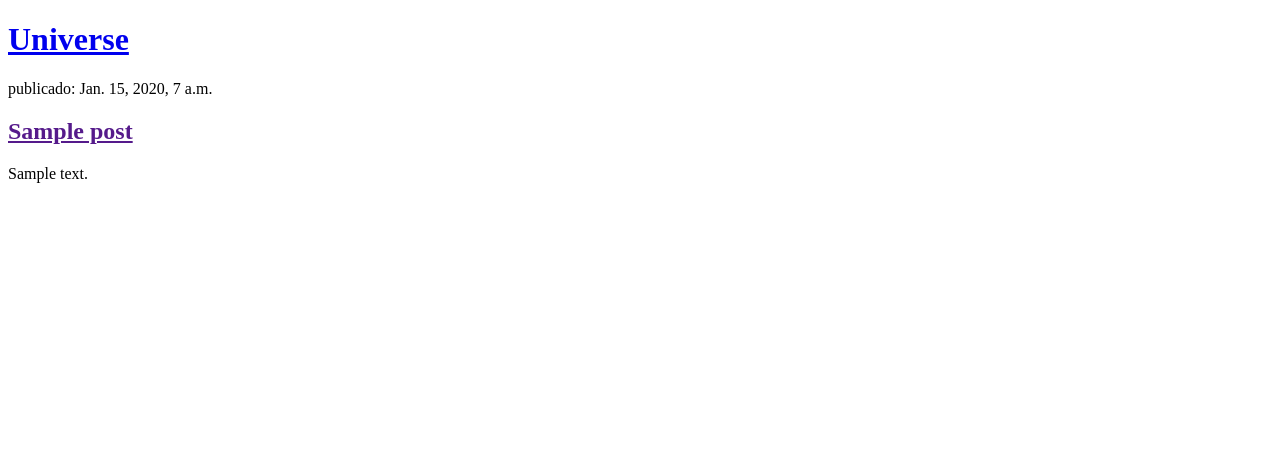
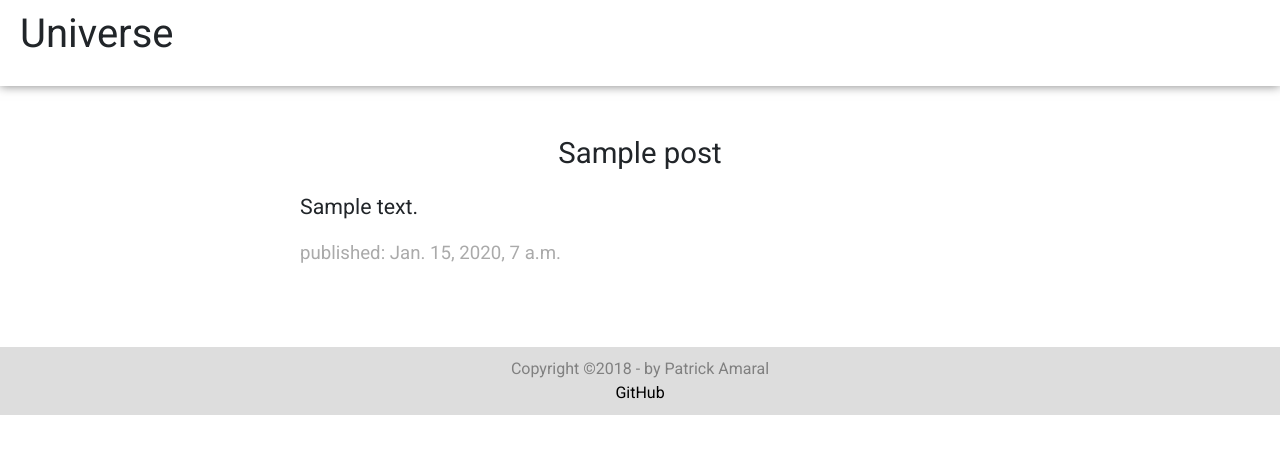
Before and after one commit to Phomint/TestDjango, a Django app: template blog/templates/blog/post_list.html in a window 1280 px wide. Shown: the top 454 px of the page. Run offline with Django 3.2, Linux system fonts and the light colour scheme; the template is opened without the code that fills it: values that come from a table or form of the project are taken from there, others are empty; tables that the repository leaves empty hold one stand-in row (values such as "Sample post"); some libraries are stand-ins or nearby versions.

Commit message:
Aplicando estilo para o site

```diff
--- /dev/null
+++ b/blog/static/css/blog.css
@@ -0,0 +1,62 @@
+ @charset "utf-8";
+ @import url(https://fonts.googleapis.com/css?family=Roboto);
+
+ body{
+          font-family: 'Roboto', sans-serif;
+	      background-color: #ffffff;
+	      width: auto;
+ }
+ p{
+          font-size: 16pt;
+	      margin-left: 200px;
+	      margin-right: 200px;
+
+ }
+
+ p#publish{
+          color: #aaaaaa;
+          font-size: 14pt;
+ }
+
+ div#corpo{
+          margin: 0px 100px 0px 100px;
+
+ }
+ div#interface{
+		  width: auto;
+		  background-color: #ffffff;
+		  margin:-10px 0px 0px 0px;
+		  box-shadow: 0px 0px 10px rgba(0,0,0,.5);
+		  padding: 20px;
+
+ }
+
+ header#cabecalho h2{
+	 padding: 40px;
+	 margin-top: 10px;
+	 margin-bottom : -20px;
+	 text-align: left;
+ }
+
+ article#post {
+	 width: auto;
+	 text-align : left;
+ }
+
+ article#post h2{
+	  font-size : 22pt;
+	  text-align: center;
+ }
+ /*RODAPE*/
+ footer#rodape p{
+    color: gray;
+	text-align: center;
+    background-color: #dddddd;
+	font-size: 16px;
+	padding: 10px;
+	margin: 80px -30px -30px -30px;
+ }
+
+ footer#rodape a{
+    color: black;
+ }
--- a/blog/templates/blog/post_list.html
+++ b/blog/templates/blog/post_list.html
@@ -1,19 +1,36 @@
 <!DOCTYPE html>
-<html lang="br">
+{% load staticfiles %}
+<html lang="pt-br">
 <head>
+    <link rel="stylesheet" href="https://stackpath.bootstrapcdn.com/bootstrap/4.1.1/css/bootstrap.min.css" integrity="sha384-WskhaSGFgHYWDcbwN70/dfYBj47jz9qbsMId/iRN3ewGhXQFZCSftd1LZCfmhktB" crossorigin="anonymous">
+    <link rel="stylesheet" href="{% static 'css/blog.css' %}">
     <meta charset="UTF-8">
     <title>The Universe</title>
-    <h1><a href="/">Universe</a></h1>
 </head>
-<body>
-{% for post in posts %}
-<div>
-    <p>publicado: {{ post.published_date }}</p>
-    <h2><a href=""> {{ post.title}} </a></h2>
-    <p>{{ post.text|linebreaksbr}}</p>
 
+<div id="interface">
+    <h1>Universe</h1>
 </div>
-{% endfor %}
+<div id="corpo">
+ {% for post in posts %}
+    <header id="cabecalho">
 
+        <article id="post">
+            <h2>{{ post.title }}</h2>
+            <p>{{ post.text|linebreaksbr }}</p>
+
+                    <div class="date">
+                        <p id="publish">published: {{ post.published_date }}</p>
+                    </div>
+
+                </article>
+        </header>
+            {% endfor %}
+</div>
+     <footer id="rodape">
+        <p>Copyright &copy;2018 - by Patrick Amaral<br/>
+        <a href="https://github.com/Phomint" target="_blank">GitHub</a></p>
+
+    </footer>
 </body>
 </html>
```
